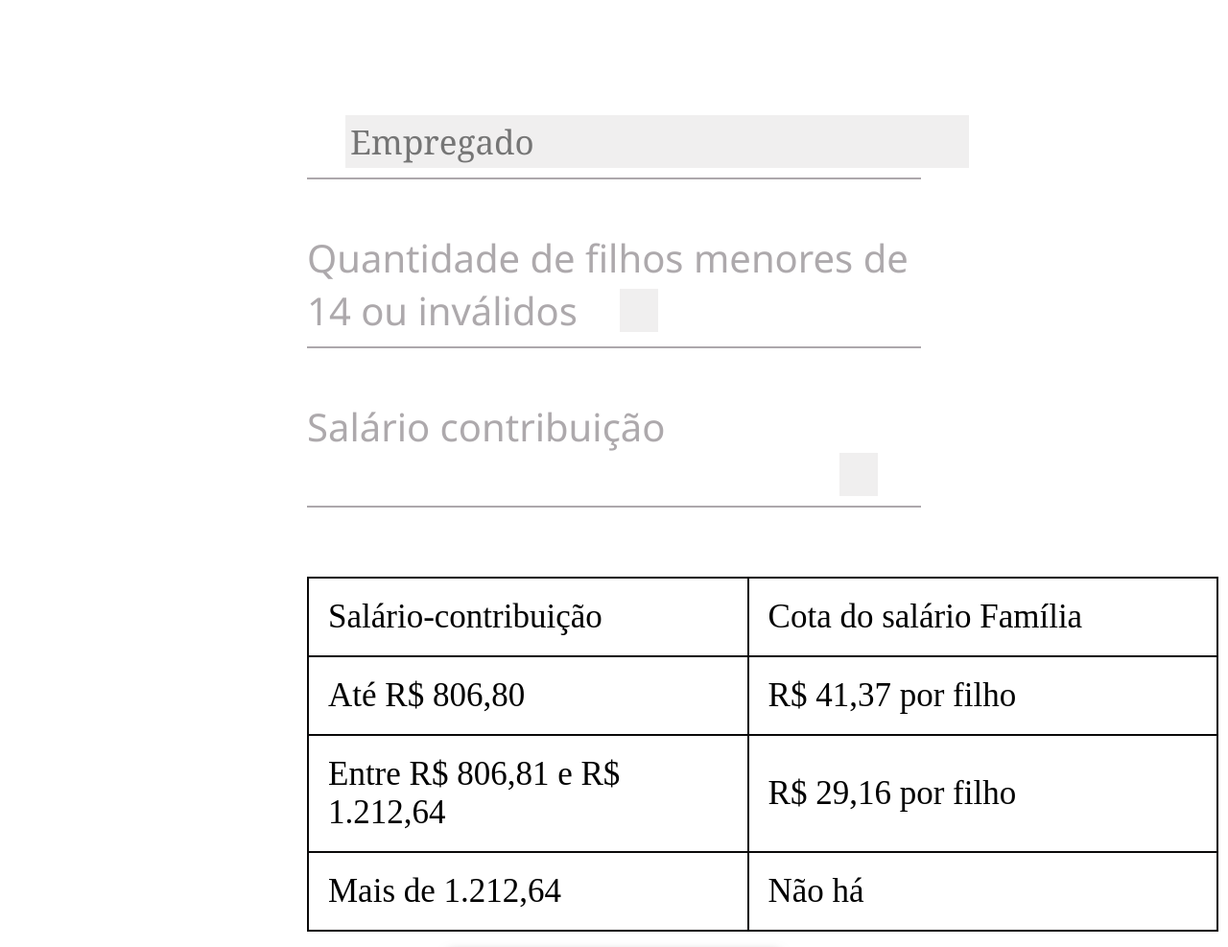
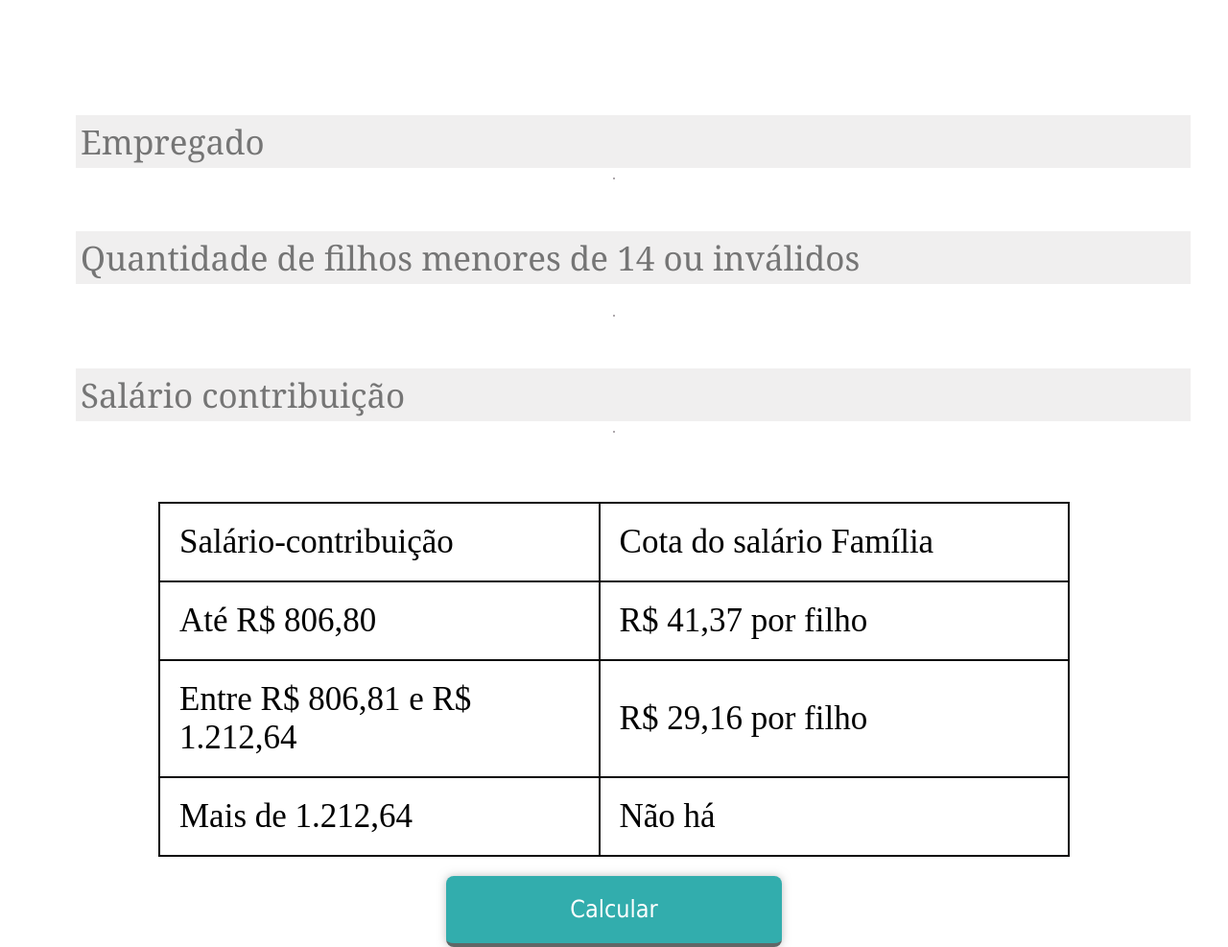
Before and after one commit to nathaliabrazk/Sal-rio-Familiar, a plain HTML site: page index.html in a window 1280 px wide. Shown: the part 620-1607 px from the top of the page at 96% size. Drawn offline with Linux system fonts and the light colour scheme.

Commit message:
Alterações no css

```diff
--- a/index.html
+++ b/index.html
@@ -15,12 +15,11 @@
         <input type="text" id='empregado' name='empregado' placeholder="Empregado">
         <hr class="linha"><br><br>
 
-        <label for="filhos">Quantidade de filhos menores de 14 ou inválidos</label>
-	    <input type='number' id='filhos' name='filhos'><br>
+        <!--<label for="filhos">Quantidade de filhos menores de 14 ou inválidos</label>--->
+	    <input type='number' id='filhos' name='filhos' placeholder="Quantidade de filhos menores de 14 ou inválidos"><br>
         <hr class="linha"><br><br>
 
-        <label for="filhos">Salário contribuição</label>
-	    <input type='number' id='salario' name='salario'>
+	    <input type='number' id='salario' name='salario' placeholder="Salário contribuição">
         <hr class="linha"><br>
 
 
--- a/styles/estilo.css
+++ b/styles/estilo.css
@@ -4,20 +4,22 @@
 }
 
 main{
-width: 50%;
+width: 90%;
 background-color:white;
+max-width: 1200px;
 padding: 20px;
 margin: 0 auto;
 font-family: 'Segoe UI', Tahoma, Geneva, Verdana, sans-serif;
 align-items: center;
 flex-direction: column;
+display:flex
 }
 
 #banner{
     width: 100%;
     height: 700px;
-    margin: 10px 0px;
-    background-size: cover;
+    margin: 10px 0;
+    background-size: contain;
     background-position:center;
     background-repeat: no-repeat;
     background-image: url("../images/salario-familia.jpg");
@@ -79,13 +81,36 @@ input#empregado {
     font-family: Georgia, 'Times New Roman', Times, serif;
     font-size: 35px;
     padding: 5px;
-    color: #a7a1a68f;
+    color: #888287b0;
+    margin: none;
  }
 
-input#salario {
+input#filhos{
+    background-color: rgba(219, 216, 216, 0.411);
+    width: 100%; height: 45px;
+    font-family: Georgia, 'Times New Roman', Times, serif;
+    font-size: 35px;
+    padding: 5px;
+    color: #888287b0;
+    margin: none;
+    text-align: left;
+}
+
+input#salario{
+    background-color: rgba(219, 216, 216, 0.411);
+    width: 100%; height: 45px;
+    font-family: Georgia, 'Times New Roman', Times, serif;
+    font-size: 35px;
+    padding: 5px;
+    color: #888287b0;
+    margin: none;
+    text-align: left;
+}
+
+/*input#salario {
     margin-left: 555px;
     background-color: rgba(219, 216, 216, 0.411);
-}
+}*/
 
 input{
     margin-left: 40px;
```
